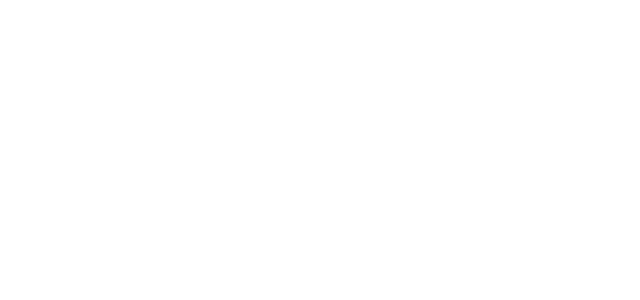
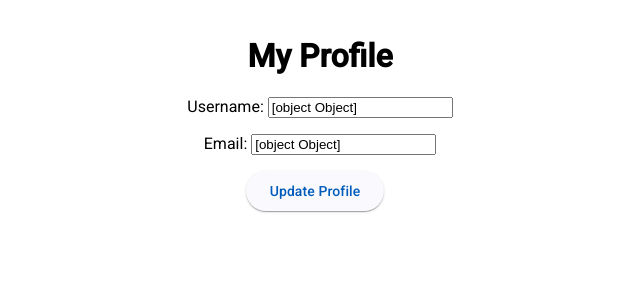
Before and after one commit to arnirohandi/myflix-angular-client, an Angular app: page /profile in a window 1280 px wide. Before the commit this address led to /. Shown: the top 300 px of the page, without its empty margins (320-960 px from the left). Built offline with nearby package versions, Linux system fonts and the light colour scheme.

Commit message:
Add profile view

```diff
--- a/src/app/app.routes.ts
+++ b/src/app/app.routes.ts
@@ -1,9 +1,11 @@
 import {Routes} from '@angular/router';
 import {WelcomePageComponent} from './welcome-page/welcome-page.component';
 import {MovieCardComponent} from './movie-card/movie-card.component';
+import {ProfileViewComponent} from './profile-view/profile-view.component';
 
 export const routes: Routes = [
   {path: 'welcome', component: WelcomePageComponent},
   {path: 'movies', component: MovieCardComponent},
+  {path: 'profile', component: ProfileViewComponent},
   {path: '', redirectTo: 'welcome', pathMatch: 'prefix'}
 ];
--- a/src/app/movie-card/movie-card.component.html
+++ b/src/app/movie-card/movie-card.component.html
@@ -15,3 +15,11 @@
     </mat-card-actions>
   </mat-card>
 </div>
+<button
+  mat-raised-button
+  (click)="goToProfileView()"
+  style="margin-right: 10px;"
+  color="primary"
+>
+  My Profile
+</button>
--- a/src/app/movie-card/movie-card.component.ts
+++ b/src/app/movie-card/movie-card.component.ts
@@ -11,6 +11,7 @@
 import {NgForOf} from '@angular/common';
 import {MatIcon} from '@angular/material/icon';
 import {MatButton} from '@angular/material/button';
+import {Router} from '@angular/router';
 
 @Component({
   selector: 'app-movie-card',
@@ -31,8 +32,10 @@
 export class MovieCardComponent {
   movies: any[] = [];
 
-  constructor(public fetchApiData: FetchApiDataService) {
-  }
+  constructor(
+    public fetchApiData: FetchApiDataService,
+    private router: Router
+  ) {}
 
   ngOnInit(): void {
     this.getMovies();
@@ -45,4 +48,7 @@
       return this.movies;
     });
   }
+  goToProfileView(): void {
+    this.router.navigate(['/profile']);
+  }
 }
--- /dev/null
+++ b/src/app/profile-view/profile-view.component.html
@@ -0,0 +1,25 @@
+<div class="profile-view">
+  <h1>My Profile</h1>
+
+  <form [formGroup]="profileForm">
+    <div class="form-group">
+      <label>Username: </label>
+      <input type="text" class="form-control" formControlName="username">
+    </div>
+
+    <div class="form-group">
+      <label>Email: </label>
+      <input type="email" class="form-control" formControlName="email">
+    </div>
+
+    <button
+      mat-raised-button
+      (click)="updateProfile()"
+      style="margin-right: 10px;"
+      color="primary"
+    >
+      Update Profile
+    </button>
+  </form>
+
+</div>
--- /dev/null
+++ b/src/app/profile-view/profile-view.component.scss
@@ -0,0 +1,10 @@
+.profile-view {
+  max-width: 600px;
+  margin: auto;
+  padding: 16px;
+  text-align: center;
+}
+
+.form-group {
+  margin-bottom: 16px;
+}
--- /dev/null
+++ b/src/app/profile-view/profile-view.component.ts
@@ -0,0 +1,52 @@
+import {Component, inject, OnInit} from '@angular/core';
+import {FormBuilder, FormGroup, ReactiveFormsModule} from '@angular/forms';
+import {CommonModule} from '@angular/common';
+import {MatCardModule} from '@angular/material/card';
+import {MatButtonModule} from '@angular/material/button';
+import {MatIconModule} from '@angular/material/icon';
+
+@Component({
+  selector: 'app-profile-view',
+  standalone: true,
+  templateUrl: './profile-view.component.html',
+  styleUrls: ['./profile-view.component.scss'],
+  imports: [
+    CommonModule,
+    ReactiveFormsModule,
+    MatCardModule,
+    MatButtonModule,
+    MatIconModule
+  ]
+})
+export class ProfileViewComponent implements OnInit {
+  profileForm!: FormGroup;
+  private fb = inject(FormBuilder);
+  private user: any = {}
+  private email: any = {}
+
+  ngOnInit(): void {
+    this.loadUserProfile();
+    this.initializeForm();
+  }
+
+  loadUserProfile() {
+    const userData = localStorage.getItem('user');
+    console.log(userData);
+    if (userData) {
+      this.user = JSON.parse(userData).Username;
+      this.email = JSON.parse(userData).Email;
+    }
+  }
+
+  initializeForm(): void {
+    this.profileForm = this.fb.group({
+      username: [this.user || ''],
+      email: [this.email || '']
+    });
+  }
+
+  updateProfile() {
+    const updatedUser = this.profileForm.value;
+  }
+
+}
--- a/src/app/welcome-page/welcome-page.component.ts
+++ b/src/app/welcome-page/welcome-page.component.ts
@@ -3,7 +3,6 @@
 import {UserRegistrationFormComponent} from '../user-registration-form/user-registration-form.component';
 import {MatDialog} from '@angular/material/dialog';
 import {MatButton} from '@angular/material/button';
-import {MovieCardComponent} from '../movie-card/movie-card.component';
 
 @Component({
   selector: 'app-welcome-page',
```
Also changed, not shown: 1 other file (tests, documents, lock files or other folders).
